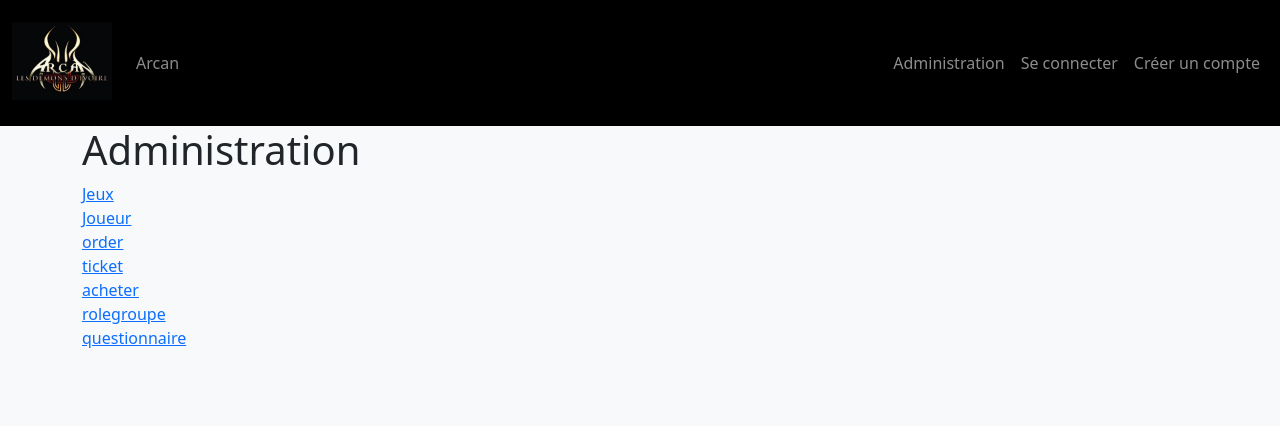
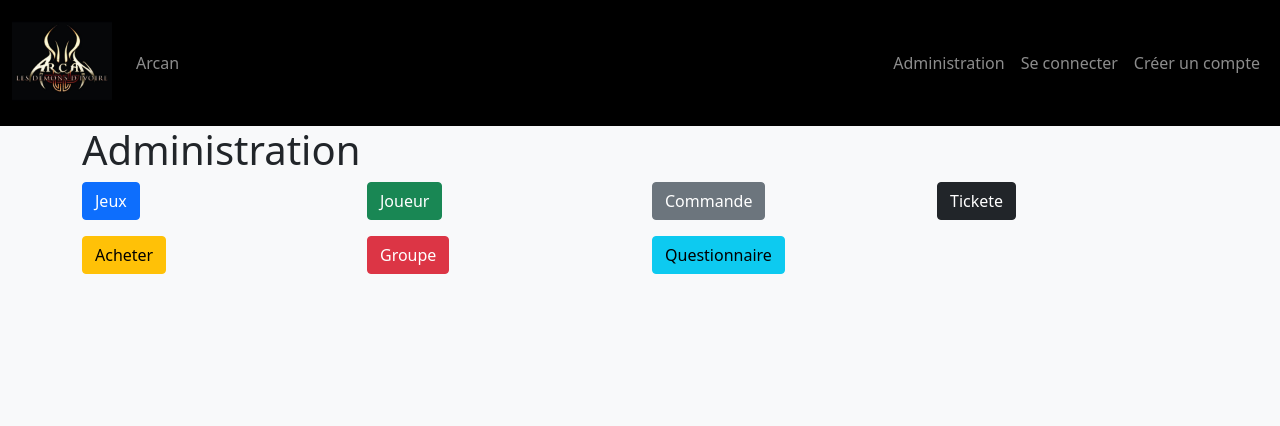
Before and after one commit to Pyromanprod/ArcanLDI, a Symfony app: template templates/admin/index.html.twig in a window 1280 px wide. Shown: the top 426 px of the page. Run offline with Twig, Linux system fonts and the light colour scheme; the template is opened without the code that fills it, so the values that code supplies are empty; some libraries are stand-ins or nearby versions.

Commit message:
Bouton admin + date false

```diff
--- a/src/Form/GameType.php
+++ b/src/Form/GameType.php
@@ -19,10 +19,12 @@ class GameType extends AbstractType
             ->add('description')
             ->add('dateStart', DateType::class, [
                 'widget'=>'single_text',
+                'required'=>false,
 
             ])
             ->add('dateEnd',DateType::class, [
                 'widget'=>'single_text',
+                'required'=>false,
 
             ])
             ->add('adress')
--- a/templates/admin/index.html.twig
+++ b/templates/admin/index.html.twig
@@ -8,13 +8,27 @@
             <h1>Administration</h1>
         </div>
         <div class="row">
-            <a href="{{ path('game_index') }}">Jeux</a>
-            <a href="{{ path('user_index') }}">Joueur</a>
-            <a href="{{ path('order_index') }}">order</a>
-            <a href="{{ path('ticket_index') }}">ticket</a>
-            <a href="{{ path('order_new') }}">acheter</a>
-            <a href="{{ path('role_groupe_index') }}">rolegroupe</a>
-            <a href="{{ path('survey_index') }}">questionnaire</a>
+            <div class="col-4 col-md-3 mb-3">
+                <a href="{{ path('game_index') }}" class="btn btn-primary">Jeux</a>
+            </div>
+            <div class="col-4 col-md-3 mb-3">
+                <a href="{{ path('user_index') }}" class="btn btn-success">Joueur</a>
+            </div>
+            <div class="col-4 col-md-3 mb-3">
+                <a href="{{ path('order_index') }}" class="btn btn-secondary">Commande</a>
+            </div>
+            <div class="col-4 col-md-3 mb-3">
+                <a href="{{ path('ticket_index') }}" class="btn btn-dark">Tickete</a>
+            </div>
+            <div class="col-4 col-md-3 mb-3">
+                <a href="{{ path('order_new') }}" class="btn btn-warning">Acheter</a>
+            </div>
+            <div class="col-4 col-md-3 mb-3">
+                <a href="{{ path('role_groupe_index') }}" class="btn btn-danger">Groupe</a>
+            </div>
+            <div class="col-4 col-md-3 mb-3">
+                <a href="{{ path('survey_index') }}" class="btn btn-info">Questionnaire</a>
+            </div>
         </div>
     </div>
 {% endblock %}
```
Also changed, not shown: doc de taf/screen/concepteur.png (renamed from doc de taf/concepteur.png), doc de taf/screen/mcd.png (renamed from doc de taf/mcd.png), doc de taf/screen/travail back sans lien admin.png (added), doc de taf/screen/travail back.png (added).
